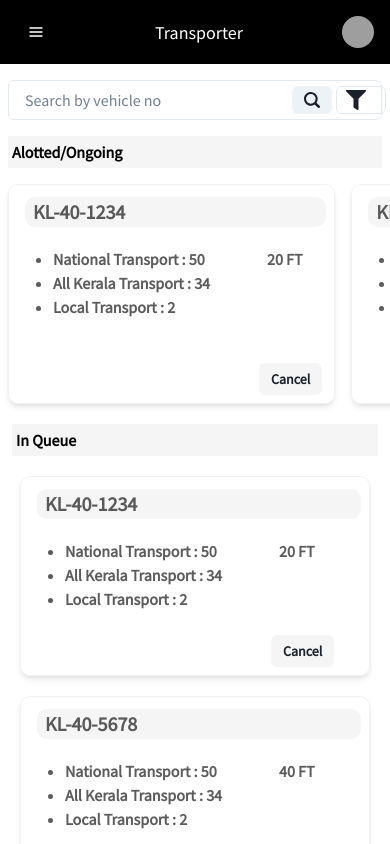
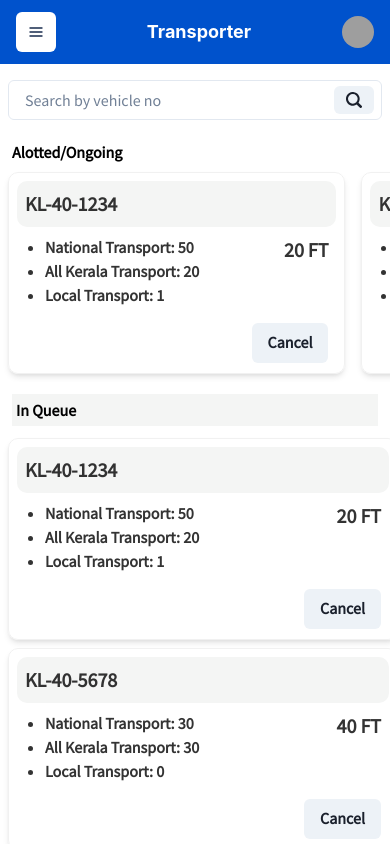
Before and after one commit to Fleet-Queue/Container-app, a React (Create React App) app in the folder Client/: page /transporter in a window 390 px wide. Shown: the top 844 px of the page. Built offline with nearby package versions, Linux system fonts and the light colour scheme; grey boxes are pictures that could not be loaded.

Commit message:
code updated , responsive , boxes resuable

```diff
--- a/Client/src/App.js
+++ b/Client/src/App.js
@@ -8,8 +8,6 @@ function App() {
     <div className="App">
 
       <Routes>
-
-
        <Route path="/"  element={<Login/>} />
       <Route path="/user-mode" element={<UserModeSelection/>} />
       <Route path="/transporter" element={<Transporter/>} />
--- a/Client/src/Pages/Transporter.js
+++ b/Client/src/Pages/Transporter.js
@@ -27,8 +27,6 @@ export  const Transporter = () => {
 {/* In Queue */}
 
 <Queue/>
-
-
     </>
   );
 }
--- a/Client/src/components/miscellaneous/sideDrawer.js
+++ b/Client/src/components/miscellaneous/sideDrawer.js
@@ -19,8 +19,8 @@ export function SideDrawer(){
             aria-label={'Open Menu'}
             ref={btnRef}
             onClick={onOpen}
-          background='black'
-          color='white'
+          background='white'
+          color='#172B4D'
           />
 
             <Drawer
--- /dev/null
+++ b/Client/src/components/miscellaneous/vehicleBox.js
@@ -0,0 +1,69 @@
+import {
+  Button,
+  Stack,
+  Text,
+  Grid,
+  GridItem,
+  WrapItem,
+  Spacer,
+  Box,
+  VStack,
+} from "@chakra-ui/react";
+import { List, ListItem, ListIcon, UnorderedList } from "@chakra-ui/react";
+
+export const VehicleBox = ({ data, vTypes, ...props }) => {
+  return (
+    <>
+      <Box
+        border="1px"
+        borderColor="#F1F1F1"
+        borderRadius="10px"
+        color="blackAlpha.800"
+        fontWeight="bold"
+        m={2}
+        width="100%"
+        boxShadow={"md"}
+      >
+        <Grid
+          p={2}
+          h="200px"
+          templateRows="repeat(3, 1fr)"
+          templateColumns="repeat(5, 1fr)"
+        >
+          <GridItem colSpan={5} p={2} bg="#f4f5f4" borderRadius="10px">
+            <Text as="b" fontSize="xl">
+              {data.vehicleNo}
+            </Text>
+          </GridItem>
+
+          <GridItem colSpan={3} pl={3} py={2}>
+            <Box>
+              <UnorderedList>
+                {vTypes.map((res, index) => (
+                  <ListItem fontWeight="bold" key={index}>
+                    {res}: {data.count[index]}
+                  </ListItem>
+                ))}
+              </UnorderedList>
+            </Box>
+          </GridItem>
+
+          <GridItem colSpan={2} p={2}>
+            <Stack align="flex-end">
+              <Text as="b" fontSize="xl">
+                {" "}
+                {data.feet} FT
+              </Text>
+            </Stack>
+          </GridItem>
+
+          <GridItem colSpan={5} p={2}>
+            <Stack align="flex-end">
+              <Button>Cancel</Button>
+            </Stack>
+          </GridItem>
+        </Grid>
+      </Box>
+    </>
+  );
+};
--- a/Client/src/components/transporter/alotted.js
+++ b/Client/src/components/transporter/alotted.js
@@ -1,95 +1,44 @@
 import React from 'react';
-import { Button, Stack, Text, Grid, GridItem, WrapItem, Spacer } from '@chakra-ui/react';
-import {
-  List,
-  ListItem,
-  ListIcon,
-  UnorderedList,
-} from '@chakra-ui/react'
+import { Text, Flex, Wrap, WrapItem, Box } from '@chakra-ui/react';
+import { VehicleBox } from '../miscellaneous/vehicleBox';
+
 export const Alotted = () => {
+  const data = [
+    { id: 1, vehicleNo: "KL-40-1234", count: [50, 20, 1], feet: 20 },
+    { id: 2, vehicleNo: "KL-40-5678", count: [30, 30, 0], feet: 40 },
+    { id: 3, vehicleNo: "KL-40-9012", count: [20, 2, 23], feet: 20 },
+    { id: 4, vehicleNo: "KL-40-1434", count: [50, 20, 1], feet: 20 },
+    { id: 5, vehicleNo: "KL-40-5638", count: [30, 30, 0], feet: 40 },
+    { id: 6, vehicleNo: "KL-40-9022", count: [20, 2, 23], feet: 20 },
+    { id: 7, vehicleNo: "KL-40-1264", count: [50, 20, 1], feet: 20 },
+    { id: 8, vehicleNo: "KL-40-5378", count: [30, 30, 0], feet: 40 },
+    { id: 9, vehicleNo: "KL-40-9212", count: [20, 2, 23], feet: 20 },
+  ];
 
-    const data = [
-        { id: 1, header: 'KL-40-1234', nav: 'National Transport<br/>All Kerala Transport<br/>Local Transport', main: '20 FT' },
-        { id: 2, header: 'KL-40-5678', nav: 'National Transport<br/>All Kerala Transport<br/>Local Transport', main: '40 FT' },
-        { id: 3, header: 'KL-40-9012', nav: 'National Transport<br/>All Kerala Transport<br/>Local Transport', main: '20 FT' },
-
-      ];
-
-      const vTypes = ['National Transport', 'All Kerala Transport', 'Local Transport'];
-
+  const vTypes = ['National Transport', 'All Kerala Transport', 'Local Transport'];
 
   return (
     <>
-      <Stack mt={3} ml={3} direction="row" bg='#f4f5f4' m={2} p={1} >
-  <Text color="black" fontSize='l' fontWeight="bold">Alotted/Ongoing</Text>
-  <Spacer />
-  {/* <Text color="black" fontSize='l' fontWeight="bold" textAlign="right" pr={'8'}>20ft/40ft</Text> */}
-</Stack>
+      <Flex mt={3} ml={3} alignItems="center">
+        <Text color="black" fontSize="l" fontWeight="bold">Alotted/Ongoing</Text>
+      </Flex>
 
-      <div className="row">
-        <div className="posters">
+      <Box overflowX="auto"  sx={{
+          overflowX: 'scroll',
+          overflowY: 'hidden',
+          scrollbarWidth: 'none', // For Firefox
+          '&::-webkit-scrollbar': {
+            display: 'none', // For Chrome, Safari, and Opera
+          },
+        }}>
+        <Flex>
           {data.map((item) => (
-            <Grid
-              key={item.id}
-              templateAreas={`"header header" "nav main" "nav footer"`}
-              gridTemplateRows={'50px 1fr 40px'}
-              gridTemplateColumns={'250px 1fr'}
-              h='220px'
-              gap='0'
-              color='blackAlpha.700'
-              fontWeight='bold'
-              m={2}
-              border='1px'
-
-              borderRadius='10px'
-              borderColor='#F1F1F1'
-              boxShadow={'md'}
-            >
-              <GridItem pl='2' pt='1' bg='white' borderTopRadius={10}   area={'header'}>
-                <GridItem m='2' pl='2' bg='#f4f5f4' borderRadius={10} fontSize='xl'>
-                  <Text  fontSize='xl'>  {item.header}</Text>
-                </GridItem>
-
-              </GridItem>
-             <GridItem key={item.id} pl='1' pt='1' bg='white' borderBottomStartRadius={10} area={'nav'}>
-               <GridItem m='2' pl='4'  borderRadius={5} >
-              <UnorderedList>
-  <ListItem>National Transport : 50</ListItem>
-  <ListItem>All Kerala Transport : 34</ListItem>
-  <ListItem>Local Transport : 2</ListItem>
-</UnorderedList>
-</GridItem>
-             {/* <GridItem m='2' pl='4' bg='#fef5da' borderRadius={5} > <span dangerouslySetInnerHTML={{__html: item.nav}} /></GridItem> */}
-
-             </GridItem>
-              <GridItem pl='2' pt={3} bg='white' area={'main'}>
-                {item.main}
-
-              </GridItem>
-              <GridItem pl='0' pt='0' pb='3' pr='3' bg='white' borderBottomEndRadius={10} area={'footer'}>
-                <WrapItem>
-                  <Button bg='#f4f5f4' size='sm'>Cancel</Button>
-                </WrapItem>
-              </GridItem>
-            </Grid>
+            <Box key={item.id} minWidth="300px" flexShrink={0} mr={4}>
+              <VehicleBox data={item} vTypes={vTypes} />
+            </Box>
           ))}
-        </div>
-      </div>
-
-      <style>
-        {`
-          .row{
-
-          }
-          .posters{
-            display: flex;
-            overflow-x: scroll;
-            overflow-y: hidden;
-          }
-          .posters::-webkit-scrollbar{
-            display:none;
-          `}
-      </style>
+        </Flex>
+      </Box>
     </>
   );
-}
+};
--- a/Client/src/components/transporter/navbar.js
+++ b/Client/src/components/transporter/navbar.js
@@ -12,7 +12,8 @@ import {
     MenuItem,
     MenuDivider,
     useColorModeValue,
-    Text
+    Text,
+    Heading
 
   } from '@chakra-ui/react';
 
@@ -24,15 +25,18 @@ export const Navbar = () => {
   return (
     <>
 
-    <Box bg={useColorModeValue('black.0', 'black.100')} px={4}>
+    <Box
+   // bg={useColorModeValue('black.0', 'black.100')}
+   bg={'#0052CC'}
+    px={4}>
       <Flex h={16} alignItems={'center'} justifyContent={'space-between'}>
       <SideDrawer/>
 
       <HStack spacing={8} alignItems={'center'}>
   <Box>
-    <Text fontSize='lg' color={'white'}>
+    <Heading  fontSize='lg' color={'white'}>
     Transporter
-    </Text>
+    </Heading >
    </Box>
 </HStack>
 
@@ -47,7 +51,7 @@ export const Navbar = () => {
               <Avatar
                 size={'sm'}
                 src={
-                  'https://mdbcdn.b-cdn.net/img/new/avatars/2.webp'
+                  'https://api-private.atlassian.com/users/8b3597e8a7d1d8f2ed7f58bcab1946b8/avatar'
                 }
               />
             </MenuButton>
--- a/Client/src/components/transporter/queue.js
+++ b/Client/src/components/transporter/queue.js
@@ -1,100 +1,41 @@
-
 import {
-
-    Button,
   Stack,
   Text,
   Grid,
   GridItem,
   WrapItem,
   Spacer,
-
-} from '@chakra-ui/react';
-import {
-  List,
-  ListItem,
-  ListIcon,
-  UnorderedList,
-} from '@chakra-ui/react'
-
+} from "@chakra-ui/react";
+import { VehicleBox } from "../miscellaneous/vehicleBox";
 export const Queue = () => {
-
   const data = [
-    { id: 1, header: 'KL-40-1234', nav: 'National Transport<br/>All Kerala Transport<br/>Local Transport', main: '20 FT' },
-    { id: 2, header: 'KL-40-5678', nav: 'National Transport<br/>All Kerala Transport<br/>Local Transport', main: '40 FT' },
-    { id: 3, header: 'KL-40-9012', nav: 'National Transport<br/>All Kerala Transport<br/>Local Transport', main: '20 FT' },
-
+    { id: 1, vehicleNo: "KL-40-1234", count: [50, 20, 1], feet: 20 },
+    { id: 2, vehicleNo: "KL-40-5678", count: [30, 30, 0], feet: 40 },
+    { id: 3, vehicleNo: "KL-40-9012", count: [20, 2, 23], feet: 20 },
   ];
 
-  const vTypes = ['National Transport', 'All Kerala Transport', 'Local Transport'];
+  const vTypes = [
+    "National Transport",
+    "All Kerala Transport",
+    "Local Transport",
+  ];
 
   return (
     <>
-
-<Stack mt={3} ml={3} direction="row" bg='#f4f5f4' m={3} p={1} >
-  <Text color="black" fontSize='l' fontWeight="bold">In Queue</Text>
+      <Stack mt={3} ml={3} direction="row" bg="#f4f5f4" m={3} p={1}>
+        <Text color="black" fontSize="l" fontWeight="bold">
+          In Queue
+        </Text>
         <Spacer />
-  {/* <Text color="black" fontSize='l' fontWeight="bold" textAlign="right" pr={'8'}>20ft/40ft</Text> */}
       </Stack>
-
-
 
       <div className="row">
         <div className="queue">
           {data.map((item) => (
-                    <Grid
-                        templateAreas={`"header header"
-                    "nav main"
-                    "nav footer"`}
-                        gridTemplateRows={'50px 1fr 40px'}
-                        gridTemplateColumns={'250px 1fr'}
-                        h='200px'
-                        gap='0'
-                        color='blackAlpha.700'
-                        fontWeight='bold'
-                        m={5}
-                        border='1px'
-
-                        borderRadius='10px'
-                        borderColor='#F1F1F1'
-                        boxShadow={'md'}
-
-                    >
-
-<GridItem pl='2' pt='1' bg='white' borderTopRadius={10}   area={'header'}>
-                <GridItem m='2' pl='2' bg='#f4f5f4' borderRadius={10} fontSize='xl'>
-                  <Text  fontSize='xl'>  {item.header}</Text>
-                </GridItem>
-
-              </GridItem>
-
-              <GridItem key={item.id} pl='1' pt='1' bg='white' borderBottomStartRadius={10} area={'nav'}>
-               <GridItem m='2' pl='4'  borderRadius={5} >
-              <UnorderedList>
-  <ListItem>National Transport : 50</ListItem>
-  <ListItem>All Kerala Transport : 34</ListItem>
-  <ListItem>Local Transport : 2</ListItem>
-</UnorderedList>
-</GridItem>
-             {/* <GridItem m='2' pl='4' bg='#fef5da' borderRadius={5} > <span dangerouslySetInnerHTML={{__html: item.nav}} /></GridItem> */}
-
-             </GridItem>
-
-             <GridItem pl='2' pt={3} bg='white' area={'main'}>
-                {item.main}
-
-              </GridItem>
-              <GridItem pl='0' pt='0' pb='3' pr='3' bg='white' borderBottomEndRadius={10} area={'footer'}>
-                <WrapItem>
-                  <Button bg='#f4f5f4' size='sm'>Cancel</Button>
-                </WrapItem>
-              </GridItem>
-                    </Grid>
+            <VehicleBox data={item} vTypes={vTypes} />
           ))}
-
         </div>
       </div>
-
 
       <style>
         {`
@@ -103,22 +44,22 @@ export const Queue = () => {
     }
 
 
-    @media (min-width: 680px) {
-        .queue {
-          display: grid;
-          grid-template-columns: repeat(2, 1fr);
-        }
-      }
-      @media (min-width: 1128px) {
-        .queue {
-          display: grid;
-          grid-template-columns: repeat(3, 1fr);
-        }
-      }
+
   `}
       </style>
-
-
     </>
   );
-}
+};
+
+// @media (min-width: 680px) {
+//     .queue {
+//       display: grid;
+//       grid-template-columns: repeat(2, 1fr);
+//     }
+//   }
+//   @media (min-width: 1128px) {
+//     .queue {
+//       display: grid;
+//       grid-template-columns: repeat(3, 1fr);
+//     }
+//   }
--- a/Client/src/components/transporter/searchbar.js
+++ b/Client/src/components/transporter/searchbar.js
@@ -16,12 +16,14 @@ export const Searchbar = () => {
         <InputGroup>
           <Input placeholder="Search by vehicle no"  />
           <InputRightElement>
-          <Button h="1.75rem" mr={1}>
+          <Button h="1.75rem" mr={4}>
           <Search2Icon />
             </Button>
-            <Select icon={<FaFilter />} h="1.75rem" mr={14}/>
-
-
+            {/* <Select icon={<FaFilter />} h="1.75rem" mr={14}>
+            <option value='option1'>Option 1</option>
+  <option value='option2'>Option 2</option>
+  <option value='option3'>Option 3</option>
+  </Select> */}
           </InputRightElement>
         </InputGroup>
       </Box>
```
Lines whose indentation alone changed are shown as unchanged.
